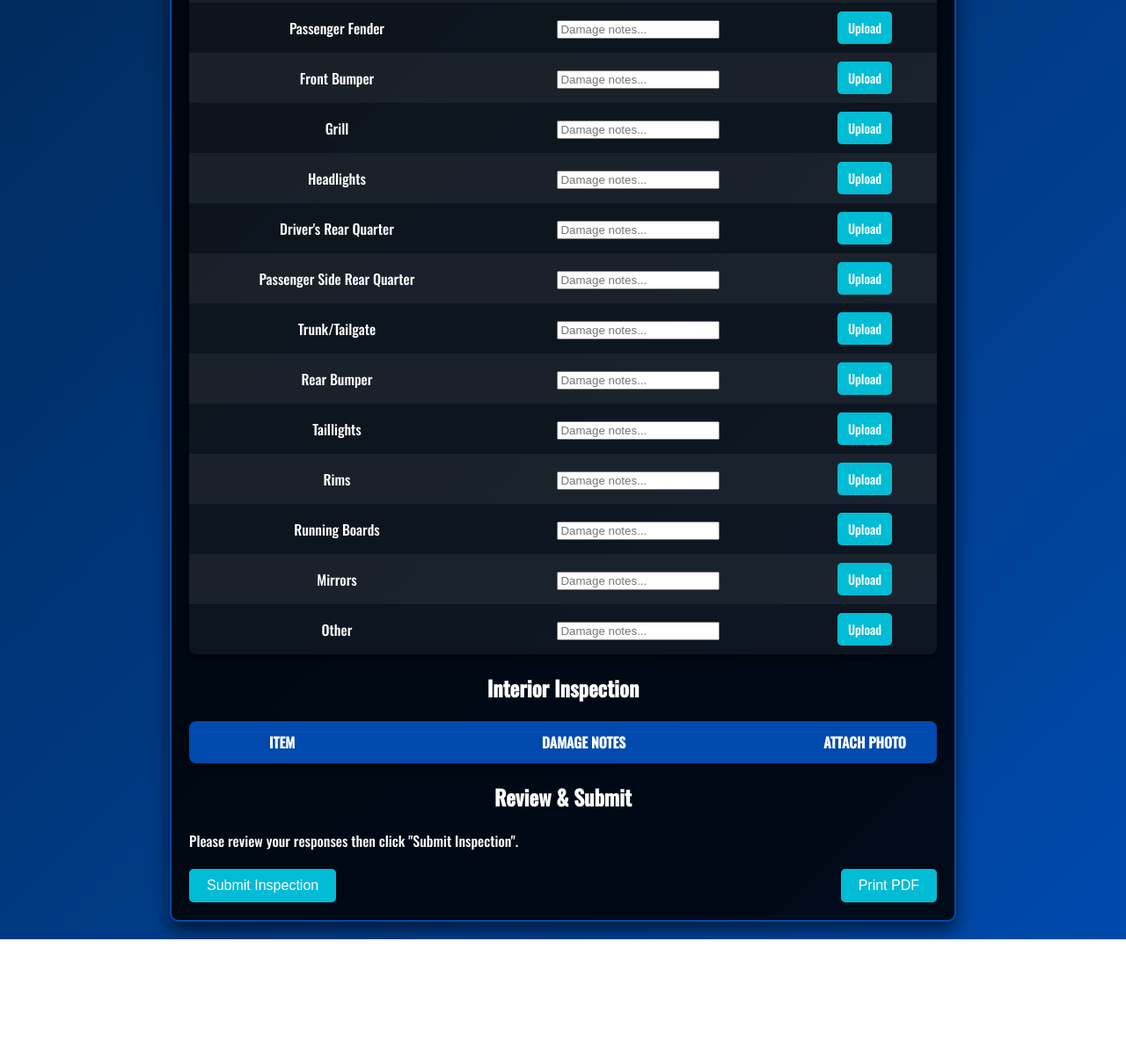
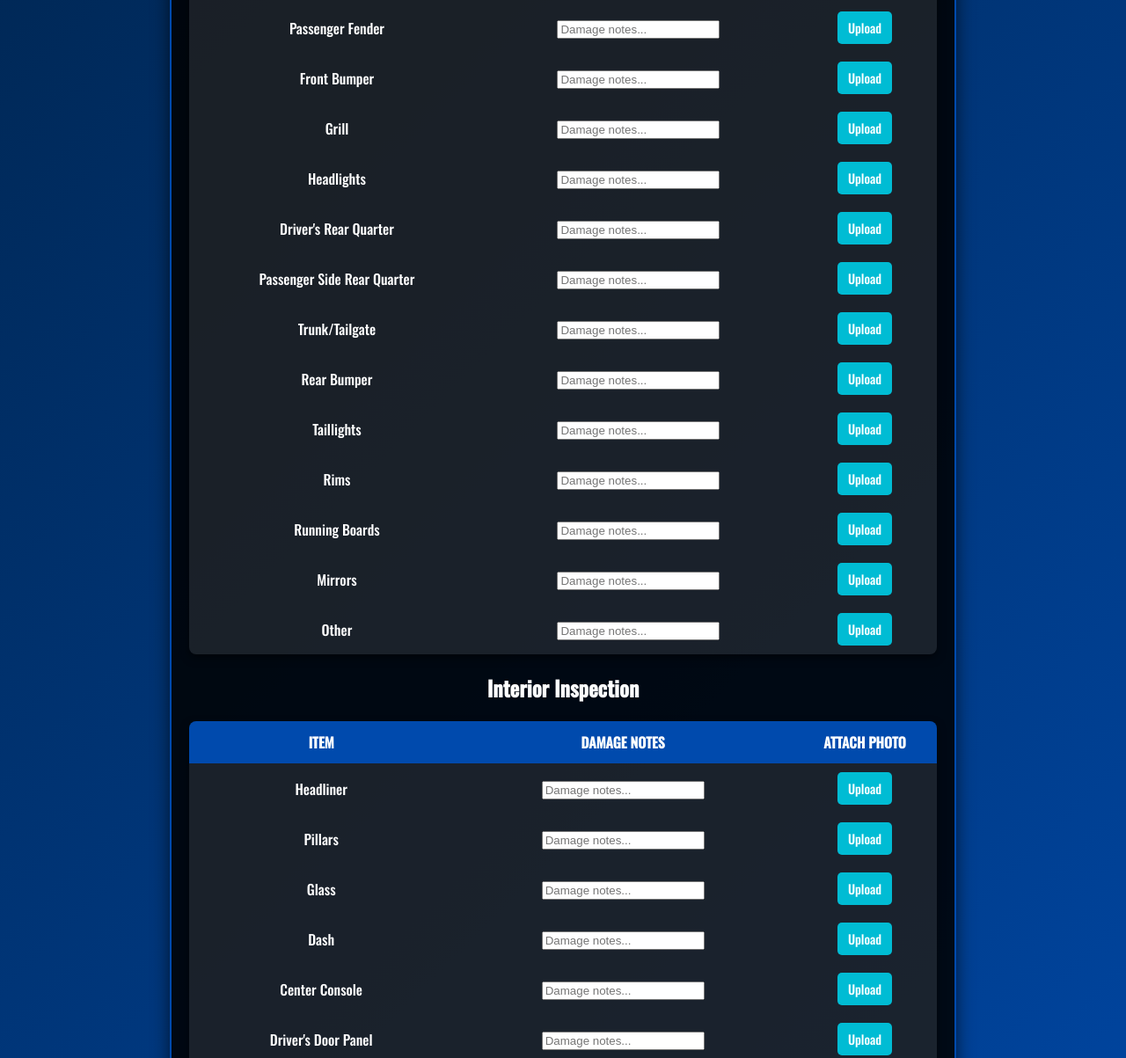
Before and after one commit to nomade-in-the-clouds/aeg-frontend, a website: page aeg/pages/pre-inspection.html in a window 1280 px wide. Shown: the part 888-2091 px from the top of the page at 88% size. Before the commit the page ends 1956 px from the top, so only its background shows below. Drawn offline with nearby package versions, Linux system fonts and the light colour scheme.

Commit message:
Update pre-inspection.html

```diff
--- a/aeg/pages/pre-inspection.html
+++ b/aeg/pages/pre-inspection.html
@@ -192,24 +192,30 @@
 
     function loadInspectionTables() {
       const extTable = document.getElementById("exteriorTable");
+      const intTable = document.getElementById("interiorTable");
+
       exteriorItems.forEach(item => {
-        let row = document.createElement("tr");
-        row.innerHTML = `
-          <td>${item}</td>
-          <td><input type="text" class="ext-input" data-item="${item}" placeholder="Damage notes..."></td>
-          <td>
-            <div class="file-upload-container">
-              <label class="file-upload-label" for="file-${item.replace(/\s/g, '')}">Upload</label>
-              <input type="file" class="ext-file" data-item="${item}" id="file-${item.replace(/\s/g, '')}" accept="image/*">
-            </div>
-          </td>
+        extTable.innerHTML += `
+          <tr>
+            <td>${item}</td>
+            <td><input type="text" placeholder="Damage notes..."></td>
+            <td><label class="file-upload-label">Upload<input type="file" accept="image/*"></label></td>
+          </tr>
         `;
-        extTable.appendChild(row);
+      });
+
+      interiorItems.forEach(item => {
+        intTable.innerHTML += `
+          <tr>
+            <td>${item}</td>
+            <td><input type="text" placeholder="Damage notes..."></td>
+            <td><label class="file-upload-label">Upload<input type="file" accept="image/*"></label></td>
+          </tr>
+        `;
       });
     }
 
     document.getElementById("customer").addEventListener("change", loadVehicles);
-
     loadCustomers();
     loadInspectionTables();
   </script>
```
